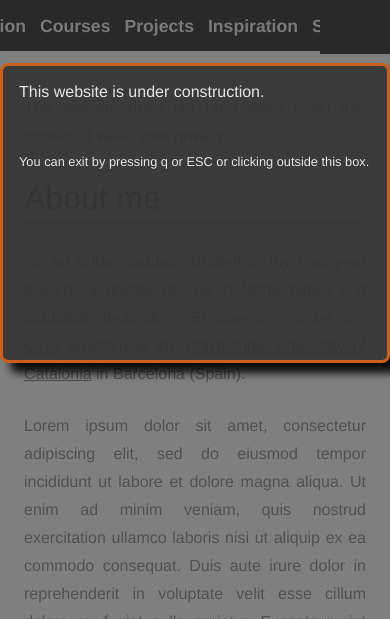
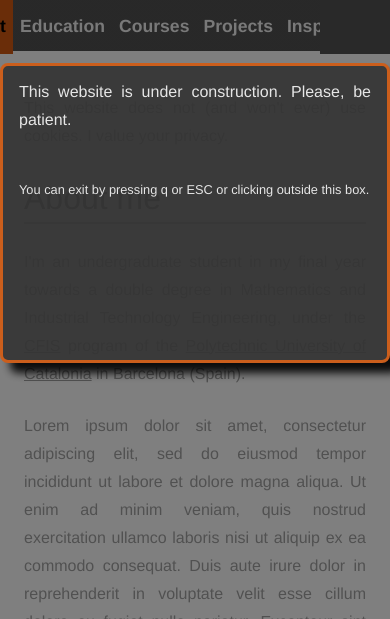
Before and after one commit to david-alvarez-rosa/personal-website, a PHP site: page / in a window 390 px wide. Shown: the part 225-844 px from the top of the page. Run offline with PHP 8.4, Linux system fonts and the light colour scheme.

Commit message:
Update website content.

```diff
--- a/index.html
+++ b/index.html
@@ -87,7 +87,7 @@
     <!-- Information divs. -->
     <div class="info" id="welcomeUser" style="width: 600px; left: calc(50% - 600px/2);">
       <p>
-        This website is under construction.
+        This website is under construction. Please, be patient.
       </p>
       <a href="https://whatwg.org/"
          rel="nofollow"
@@ -200,7 +200,7 @@
         <li><strong>g</strong>: go top.</li>
         <li><strong>G</strong>: go bottom.</li>
       </ul>
-      <div style="clear: both;"></div>
+      <div class="clear"></div>
       <ul style="margin-top: 1em; margin-left: 150px;">
         <li style="margin-left: 35px;"><strong>Others</strong></li>
         <li><strong>d</strong>: scroll down.</li>
@@ -243,7 +243,7 @@
              height="150px"
              alt="GNU Operating System icon." />
       </a>
-      <div style="clear: both;"></div>
+      <div class="clear"></div>
       <p style="font-size: .8em; margin-top: 2em;">
         You can exit by pressing q or ESC or clicking outside this box.
       </p>
@@ -330,7 +330,7 @@
       --><a href="#sec-awards" title="Scroll to awards section.">Awards</a><!--
       --><a href="#sec-others" title="Scroll to others section.">Others</a><!--
       --><a href="#sec-interests" title="Scroll to interests section.">Interests</a><!--
-      --><a href="#sec-touch" title="Scroll to get in touch section.">Get in touch</a>
+      --><a href="#sec-touch" title="Scroll to get in touch section.">Get In Touch</a>
     </nav>
 
 
@@ -359,15 +359,15 @@
           I'm an undergraduate student in my final year towards a double degree
           in Mathematics and Industrial Technology Engineering, under the
           <a href="https://cfis.upc.edu"
-             rel="external"
+             rel="nofollow"
              target="_blank"
              title="CFIS official website.">
             CFIS</a>
           program of the
           <a href="https://upc.edu/en"
-             rel="external"
+             rel="nofollow"
              target="_blank"
-             title="UPC official website.">
+             title="Polytechnic University of Catalonia website.">
             Polytechnic University of Catalonia</a>
           in Barcelona (Spain).
         </p>
@@ -410,7 +410,6 @@
           <li>
             Curriculum Vitae
             <a class="fas fa-file-alt fa-lg"
-               rel="nofollow"
                href="curriculum-vitae.pdf"
                title="My personal Curriculum Vitae.">
             </a>
@@ -456,9 +455,34 @@
           </a>
           <i class="fas fa-infinity"></i>
         </h3>
+        <h4>
+          <a href="https://upc.edu/en"
+             rel="nofollow"
+             target="_blank"
+             title="Polytechnic University of Catalonia website.">
+            Polytechnic University of Catalonia
+          </a>
+          &nbsp;&ndash;&nbsp;
+          <a href="https://fme.upc.edu/en"
+             rel="nofollow"
+             target="_blank"
+             title="Faculty of Mathematics and Statistics website.">
+            FME
+          </a>
+        </h4>
+        <h5 class="date">
+          <i class="fas fa-calendar-alt"></i>
+          &nbsp; September 2016 &nbsp;&ndash;&nbsp; Present
+        </h5>
+        <h5 class="location">
+          <i class="fas fa-map-marker-alt"></i>&nbsp; Barcelona, Catalonia
+        </h5>
+        <div class="clear"></div>
         <p>
           Rigorous and proof-oriented course with a robust mathematical base and
-          providing a solid knowledge in its applications (algorithms, computing).
+          providing a solid knowledge in its applications (algorithms,
+          computing).
+        </p>
           <ul>
             <li>Relevant <strong>subjects</strong>: Linear Algebra, Calculus,
               Mathematical Programming, Algorithmics, Abstract Algebra,
@@ -466,7 +490,6 @@
               Statistics.
             </li>
           </ul>
-        </p>
         <h3>
           <a href="https://www.upc.edu/en/bachelors/industrial-technology-engineering-barcelona-etseib"
              rel="nofollow"
@@ -476,15 +499,40 @@
           </a>
           <i class="fas fa-cog"></i>
         </h3>
+        <h4>
+          <a href="https://upc.edu/en"
+             rel="nofollow"
+             target="_blank"
+             title="Polytechnic University of Catalonia website.">
+            Polytechnic University of Catalonia
+          </a>
+          -
+          <a href="https://etseib.upc.edu/en"
+             rel="nofollow"
+             target="_blank"
+             title="Barcelona School of Industrial Engineering website.">
+            ETSEIB
+          </a>
+        </h4>
+        <h5 class="date">
+          <i class="fas fa-calendar-alt"></i>
+          &nbsp; September 2016 &nbsp;&ndash;&nbsp; Present
+        </h5>
+        <h5 class="location">
+          <i class="fas fa-map-marker-alt"></i>&nbsp; Barcelona, Catalonia
+        </h5>
+        <div class="clear"></div>
         <p>
-          Lorem ipsum dolor sit amet, consectetur adipiscing elit, sed do
-          eiusmod tempor incididunt ut labore et dolore magna aliqua. Ut enim ad
-          minim veniam, quis nostrud exercitation ullamco laboris nisi ut
-          aliquip ex ea commodo consequat. Duis aute irure dolor in
-          reprehenderit in voluptate velit esse cillum dolore eu fugiat nulla
-          pariatur. Excepteur sint occaecat cupidatat non proident, sunt in
-          culpa qui officia deserunt mollit anim id est laborum.
+          Multidisciplinary and integrative vision of industrial
+          engineering. Acquired knowledge and skills essential for future
+          technological development.
         </p>
+        <ul>
+          <li>Relevant <strong>subjects</strong>: Mechanics, Thermodynamics,
+            Electromagnetism, Electrotechnics, Fluid Mechanics, Materials and
+            Electronics.
+          </li>
+        </ul>
         <h3>Scientific and Technological Baccalaureate<i class="fas fa-school"></i></h3>
         <p>
           Lorem ipsum dolor sit amet, consectetur adipiscing elit, sed do
@@ -511,6 +559,28 @@
           culpa qui officia deserunt mollit anim id est laborum.
         </p>
         <h3>Game theory<i class="fas fa-dice"></i></h3>
+        <h4>
+          <a href="https://upc.edu/en"
+             rel="nofollow"
+             target="_blank"
+             title="Polytechnic University of Catalonia website.">
+            Polytechnic University of Catalonia
+          </a>
+          &nbsp;&ndash;&nbsp;
+          <a href="https://cfis.upc.edu"
+             rel="nofollow"
+             target="_blank"
+             title="CFIS official website.">
+            CFIS
+          </a>
+        </h4>
+        <h5 class="date">
+          <i class="fas fa-calendar-alt"></i>&nbsp; April 2019
+        </h5>
+        <h5 class="location">
+          <i class="fas fa-map-marker-alt"></i>&nbsp; Barcelona, Catalonia
+        </h5>
+        <div class="clear"></div>
         <p>
           Game theory is the study of <strong>mathematical models</strong> of
           strategic interaction among <strong>rational</strong>
@@ -520,20 +590,51 @@
         <h3>
           Introduction to Machine Learning & Deep Learning<i class="fas fa-database"></i>
         </h3>
+        <h4>
+          <a href="https://upc.edu/en"
+             rel="nofollow"
+             target="_blank"
+             title="Polytechnic University of Catalonia website.">
+            Polytechnic University of Catalonia
+          </a>
+          &nbsp;&ndash;&nbsp;
+          <a href="https://cfis.upc.edu"
+             rel="nofollow"
+             target="_blank"
+             title="CFIS official website.">
+            CFIS
+          </a>
+        </h4>
+        <h5 class="date">
+          <i class="fas fa-calendar-alt"></i>&nbsp; January 2019
+        </h5>
+        <h5 class="location">
+          <i class="fas fa-map-marker-alt"></i>&nbsp; Barcelona, Catalonia
+        </h5>
+        <div class="clear"></div>
         <p>
           Lorem ipsum dolor sit amet, consectetur adipiscing elit, sed do
-          eiusmod tempor incididunt ut labore et dolore magna aliqua. Ut enim ad
-          minim veniam, quis nostrud exercitation ullamco laboris nisi ut
-          aliquip ex ea commodo consequat. Duis aute irure dolor in
-          reprehenderit in voluptate velit esse cillum dolore eu fugiat nulla
-          pariatur. Excepteur sint occaecat cupidatat non proident, sunt in
-          culpa qui officia deserunt mollit anim id est laborum.
+          eiusmod tempor incididunt ut labore et dolore magna aliqua.
         </p>
+        <ul>
+          <li>
+            Basic principles of machine learning and classical methods.
+          </li>
+          <li>
+            Introduction to deep learning from both an algorithmic and
+            computational point of view.
+          </li>
+          <li>
+            Study of its applications to reinforced learning and the analysis of
+            multimedia content.
+          </li>
+        </ul>
       </section>
 
       <div class="anchor" id="sec-projects"></div>
       <section class="hidden">
         <h2>Projects<i class="fas fa-cogs"></i></h2>
+        <div class="clear"></div>
         <p>
           Lorem ipsum dolor sit amet, consectetur adipiscing elit, sed do
           eiusmod tempor incididunt ut labore et dolore magna aliqua. Ut enim ad
@@ -559,6 +660,7 @@
           </a>
           <i class="fas fa-th"></i>
         </h3>
+        <div class="clear"></div>
         <p>
           Creation of a virtual animation of a <strong>robotic arm</strong> able
           to play the Tic Tac Toe game and <strong>never lose</strong>. The
@@ -568,6 +670,11 @@
              target="_blank"
              title="Personal Gitlab page.">
             personal Gitlab page</a>.
+          The project website is currently hosted
+          <a href="/tres-en-raya/"
+             target="_blank"
+             title="Robotic arm - Tic Tac Toe website.">
+            here</a>.
         </p>
         <h3>Email server<i class="fas fa-server"></i></h3>
         <p>
@@ -585,6 +692,29 @@
           </a>
           <i class="fas fa-calendar-alt"></i>
         </h3>
+        <h4>
+          <a href="https://upc.edu/en"
+             rel="nofollow"
+             target="_blank"
+             title="Polytechnic University of Catalonia website.">
+            Polytechnic University of Catalonia
+          </a>
+          &nbsp;&ndash;&nbsp;
+          <a href="https://etseib.upc.edu/en"
+             rel="nofollow"
+             target="_blank"
+             title="Barcelona School of Industrial Engineering website.">
+            ETSEIB
+          </a>
+        </h4>
+        <h5 class="date">
+          <i class="fas fa-calendar-alt"></i>
+          &nbsp; January 2018 &nbsp;&ndash;&nbsp; June 2018
+        </h5>
+        <h5 class="location">
+          <i class="fas fa-map-marker-alt"></i>&nbsp; Barcelona, Catalonia
+        </h5>
+        <div class="clear"></div>
         <p>
           Creation of a customized study schedule generator adapted to students,
           through <strong>data analysis</strong>:
@@ -608,6 +738,7 @@
       <div class="anchor" id="sec-skills"></div>
       <section class="hidden">
         <h2>Skills<i class="fas fa-unlock-alt"></i></h2>
+        <div class="clear"></div>
         <p>
           Lorem ipsum dolor sit amet, consectetur adipiscing elit, sed do
           eiusmod tempor incididunt ut labore et dolore magna aliqua. Ut enim ad
@@ -636,6 +767,7 @@
       <div class="anchor" id="sec-awards"></div>
       <section class="hidden">
         <h2>Awards<i class="fas fa-trophy"></i></h2>
+        <div class="clear"></div>
         <p>
           Lorem ipsum dolor sit amet, consectetur adipiscing elit, sed do
           eiusmod tempor incididunt ut labore et dolore magna aliqua. Ut enim ad
@@ -664,6 +796,7 @@
       <div class="anchor" id="sec-interests"></div>
       <section class="hidden">
         <h2>Interests<i class="fas fa-search"></i></h2>
+        <div class="clear"></div>
         <p>
           Lorem ipsum dolor sit amet, consectetur adipiscing elit, sed do
           eiusmod tempor incididunt ut labore et dolore magna aliqua. Ut enim ad
@@ -677,12 +810,11 @@
 
       <div class="anchor" id="sec-touch"></div>
       <section class="hidden">
-        <h2>Get in touch<i class="fas fa-fingerprint"></i></h2>
+        <h2>Get In Touch<i class="fas fa-fingerprint"></i></h2>
         <p>
-          Lorem ipsum dolor sit amet, consectetur adipiscing elit, sed do
-          eiusmod tempor incididunt ut labore et dolore magna aliqua. Ut enim ad
-          minim veniam, quis nostrud exercitation ullamco laboris nisi ut
-          aliquip ex ea commodo
+          If you want to send my a message, my inbox is always open. Whether for
+          a potential project or just to say hi, I'll try my best to answer your
+          email!
         </p>
         <form method="post" action="javascript:showInfo('welcomeUser');">
           <div id="getInTouch">
@@ -722,7 +854,7 @@
             </ul>
           </div>
           <!-- Give parent size (the above divs are floating). -->
-          <div style="clear: both;"></div>
+          <div class="clear"></div>
         </form>
       </section>
     </main>
--- a/main.css
+++ b/main.css
@@ -49,9 +49,12 @@ button {
     height: 0 !important;
 }
 
-
 ::-moz-focus-inner {
     border: none;
+}
+
+.clear {
+    clear: both;
 }
 
 
@@ -335,7 +338,7 @@ main {
     width: calc(100% - 35%);
 }
 
-main h2, h3 {
+main h2, h3, h4, h5 {
     color: #787878;
     line-height: 1.5em;
 }
@@ -357,6 +360,17 @@ main h3 {
 
 main h3 i {
     float: right;
+    padding-top: 5px;
+}
+
+main h4 {
+    font-size: .9em;
+    padding-bottom: .25em;
+}
+
+main h5 {
+    font-size: .9em;
+    padding-bottom: .75em;
 }
 
 main p a {
@@ -379,19 +393,32 @@ main strong {
 }
 
 main section {
-    padding-bottom: 2em;
+    padding-bottom: 2.25em;
 }
 
 main section h2 {
-    border-bottom: solid 2px #CCCCCC;
+    border-bottom: solid 2px #B3B3B3;
+    margin-bottom: .75em;
+}
+
+main section h3 {
+    border-bottom: solid 1px #CCCCCC;
     margin-bottom: .75em;
 }
 
 main ul {
     margin-top: -.75em;
-    padding-left: 3em;
+    margin-bottom: 1.5em;
+    padding-left: 2.5em;
     color: #A2A2A2;
-    list-style: none;
+}
+
+main .date {
+    float: left;
+}
+
+main .location {
+    float: right;
 }
 
 #getInTouch {
@@ -403,7 +430,7 @@ main ul {
 #getInTouchRight {
     width: 35%;
     margin-left: 70%;
-    padding: 5.5em 0 0 .25em;
+    padding: 6em 0 0 .25em;
 }
 
 #getInTouchRight ul li {
@@ -520,7 +547,7 @@ footer {
 }
 
 .fadeIn {
-    animation: fadeIn 1.5s;
+    animation: fadeIn 1.25s;
 }
 
 @keyframes slideInFromTop {
@@ -651,7 +678,7 @@ footer {
     footer {
         background-attachment: scroll;
         background-color: #1F1815;
-        background-image:    url("images/overlay.png"), url("images/background.jpeg");
+        background-image:    url("/images/overlay.png"), url("/images/background.jpeg");
         background-position: top left,                  bottom center;
         background-repeat:   repeat,                    no-repeat;
         background-size:     auto,                      cover;
@@ -752,6 +779,10 @@ footer {
         padding-left: 1.5em;
         padding-right: 1.5em;
     }
+
+    main .date, main .location {
+        float: none;
+    }
 }
 
 
@@ -761,3 +792,46 @@ footer {
         display: none;
     }
 }
+
+
+
+
+
+
+
+
+
+
+
+
+
+
+
+
+
+
+
+
+
+
+
+
+
+
+
+
+
+
+/* ::-webkit-scrollbar { */
+/*     width: 5px !important; */
+/* } */
+
+/* ::-webkit-scrollbar-track { */
+/*     background-color: rgba(0, 0, 0, .25); */
+/*     border-radius: 10px; */
+/* } */
+
+/* ::-webkit-scrollbar-thumb { */
+/*     background-color: #D45B12; */
+/*     border-radius: 10px; */
+/* } */
```
